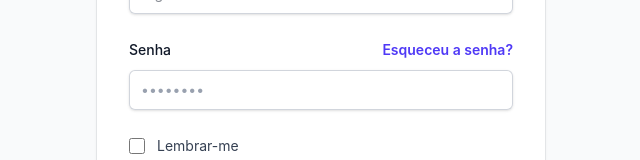
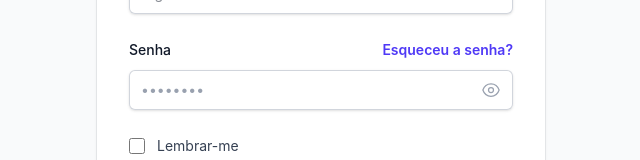
Before and after one commit to grafica-soset/front-admin, a Nuxt app: page /login in a window 1280 px wide. Shown: the part 366-526 px from the top of the page, without its empty margins (319-959 px from the left). Built offline with nearby package versions, Linux system fonts and the light colour scheme.

Commit message:
adiciona toggle de exibir senha no login

```diff
--- a/app/pages/login.vue
+++ b/app/pages/login.vue
@@ -12,6 +12,7 @@ const route = useRoute()
 const loading = ref(false)
 const errorMessage = ref('')
 const rememberMe = ref(false)
+const showPassword = ref(false)
 
 const account = ref<Account>({
   username: "",
@@ -107,15 +108,29 @@ definePageMeta({
                 </NuxtLink>
               </div>
             </div>
-            <div class="mt-2">
+            <div class="mt-2 relative">
               <input
                   id="password"
                   v-model="account.password"
-                  type="password"
+                  :type="showPassword ? 'text' : 'password'"
                   required
-                  class="block w-full rounded-md border-0 py-2 px-3 text-gray-900 shadow-sm ring-1 ring-inset ring-gray-300 placeholder:text-gray-400 focus:ring-2 focus:ring-inset focus:ring-indigo-600 sm:text-sm sm:leading-6"
+                  class="block w-full rounded-md border-0 py-2 px-3 pr-10 text-gray-900 shadow-sm ring-1 ring-inset ring-gray-300 placeholder:text-gray-400 focus:ring-2 focus:ring-inset focus:ring-indigo-600 sm:text-sm sm:leading-6"
                   placeholder="••••••••"
               />
+              <button
+                type="button"
+                @click="showPassword = !showPassword"
+                class="absolute inset-y-0 right-0 flex items-center pr-3 text-gray-400 hover:text-gray-600"
+                tabindex="-1"
+              >
+                <svg v-if="!showPassword" xmlns="http://www.w3.org/2000/svg" class="h-5 w-5" fill="none" viewBox="0 0 24 24" stroke="currentColor" stroke-width="1.5">
+                  <path stroke-linecap="round" stroke-linejoin="round" d="M2.25 12C3.75 7.5 7.5 4.5 12 4.5s8.25 3 9.75 7.5c-1.5 4.5-5.25 7.5-9.75 7.5S3.75 16.5 2.25 12z" />
+                  <circle cx="12" cy="12" r="3" stroke="currentColor" stroke-width="1.5" fill="none" />
+                </svg>
+                <svg v-else xmlns="http://www.w3.org/2000/svg" class="h-5 w-5" fill="none" viewBox="0 0 24 24" stroke="currentColor" stroke-width="1.5">
+                  <path stroke-linecap="round" stroke-linejoin="round" d="M3.98 8.223A10.477 10.477 0 002.25 12c1.5 4.5 5.25 7.5 9.75 7.5 1.857 0 3.597-.5 5.09-1.377M6.53 6.53A9.953 9.953 0 0112 4.5c4.5 0 8.25 3 9.75 7.5a10.49 10.49 0 01-4.293 5.774M6.53 6.53L3 3m3.53 3.53l11.47 11.47M16.5 16.5L21 21" />
+                </svg>
+              </button>
             </div>
           </div>
 
```
